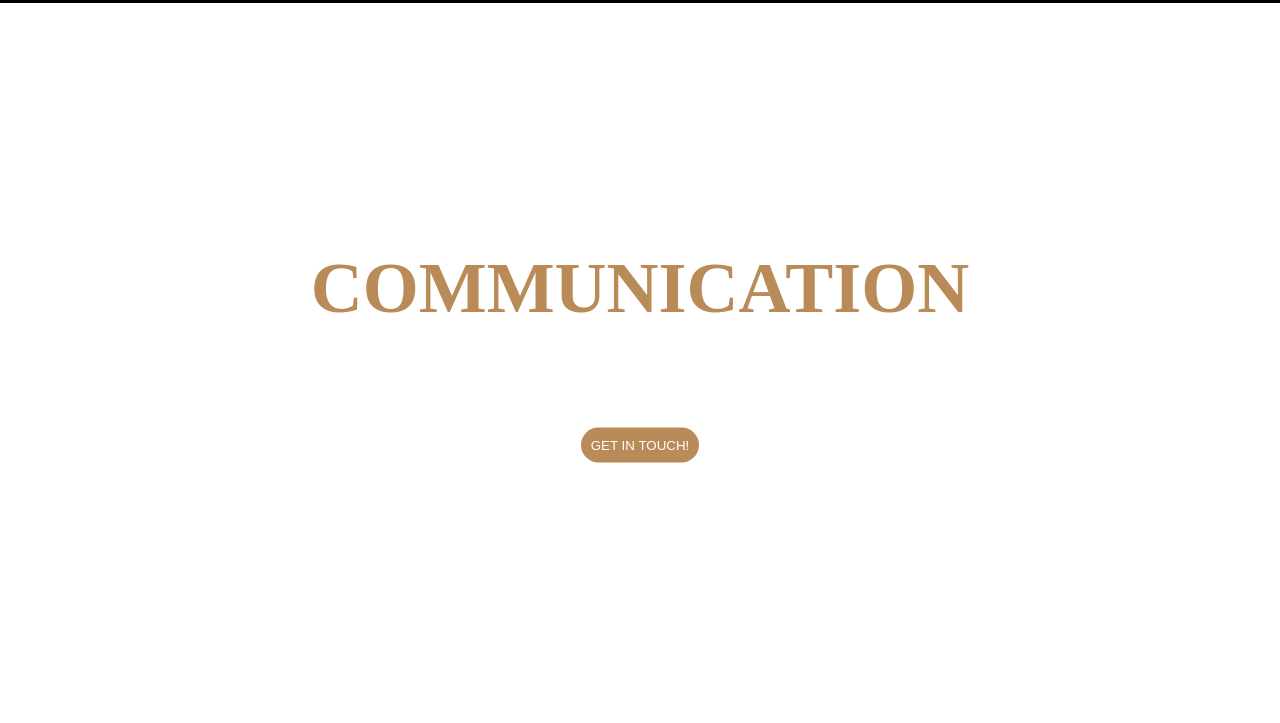
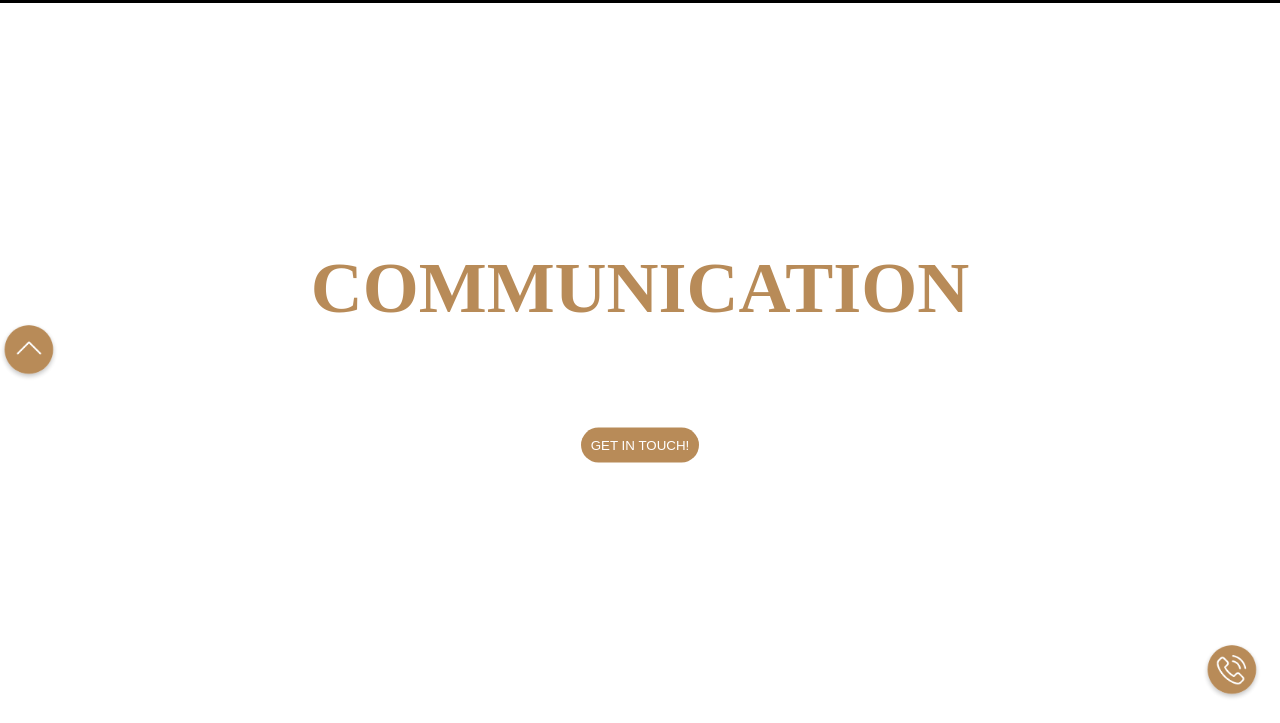
Before and after one commit to Tomm1slaw/Awax-landing-page, a website: page index.html in a window 1280 px wide. Shown: the part 77-800 px from the top of the page. Drawn offline with Linux system fonts and the light colour scheme.

Commit message:
Add buttons

```diff
--- a/index.html
+++ b/index.html
@@ -607,6 +607,9 @@
             </div>
         </div>
     </footer>
+<!-- other icons -->
+    <a href="#" class="phone"><img src="images/Call-me.png" alt="call"></a>
+    <a href="#top" class="top"><img src="images/Top.png" alt="top"></a>
     <script src="js/script.js" type="text/javascript"></script>
 </body>
 
--- a/sass/style.scss
+++ b/sass/style.scss
@@ -499,7 +499,23 @@ label {
     }
   }
 }
-// other function
+// other icons
+.phone {
+  right: 0;
+  position: fixed;
+  top: 90%;
+  & img {
+    width: 75%;
+  }
+}
+.top {
+  position: fixed;
+  left: 0;
+  top: 50%;
+  & img {
+    width: 75%;
+  }
+}
 
 // Tablets
 @media (max-width: 900px) and (min-width: 768px) {
```
Also changed, not shown: css/style.css.
